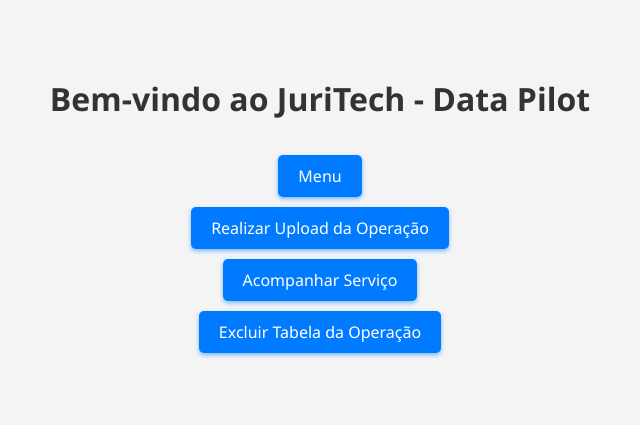
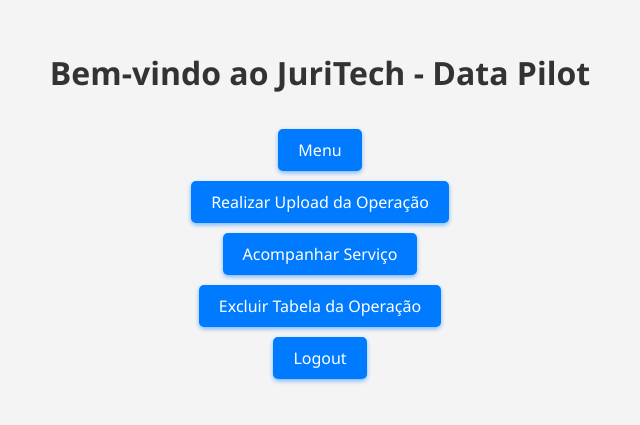
Before and after one commit to herbertfilhik/juritech-data-pilot, a React (Create React App) app: page / in a window 1280 px wide. Shown: the part 201-626 px from the top of the page, without its empty margins (320-960 px from the left). Built offline with nearby package versions, Linux system fonts and the light colour scheme.

Commit message:
atualiza home com link logout

```diff
--- a/src/components/AcompanhamentoServico/AcompanhamentoServico.js
+++ b/src/components/AcompanhamentoServico/AcompanhamentoServico.js
@@ -11,7 +11,7 @@
   const [loading, setLoading] = useState(false);
 
   // Função para buscar dados filtrados
-  const buscarDadosFiltrados = async (filtro = '2.023.003') => {
+  const buscarDadosFiltrados = async (filtro) => {
     setLoading(true);
     try {
       const response = await axios.get(`http://localhost:3001/api/acompanhamentoServico?filtro=${filtro}`);
--- a/src/components/Home/Home.js
+++ b/src/components/Home/Home.js
@@ -10,6 +10,7 @@
       <Link to="/upload" className="btn btn-primary link-vertical">Realizar Upload da Operação</Link>
       <Link to="/fluxo" className="btn btn-primary link-vertical">Acompanhar Serviço</Link>
       <Link to="/excluiracompservico" className="btn btn-primary link-vertical">Excluir Tabela da Operação</Link>
+      <Link to="/logout" className="btn btn-primary link-vertical">Logout</Link>
     </div>
   );
 }
```
